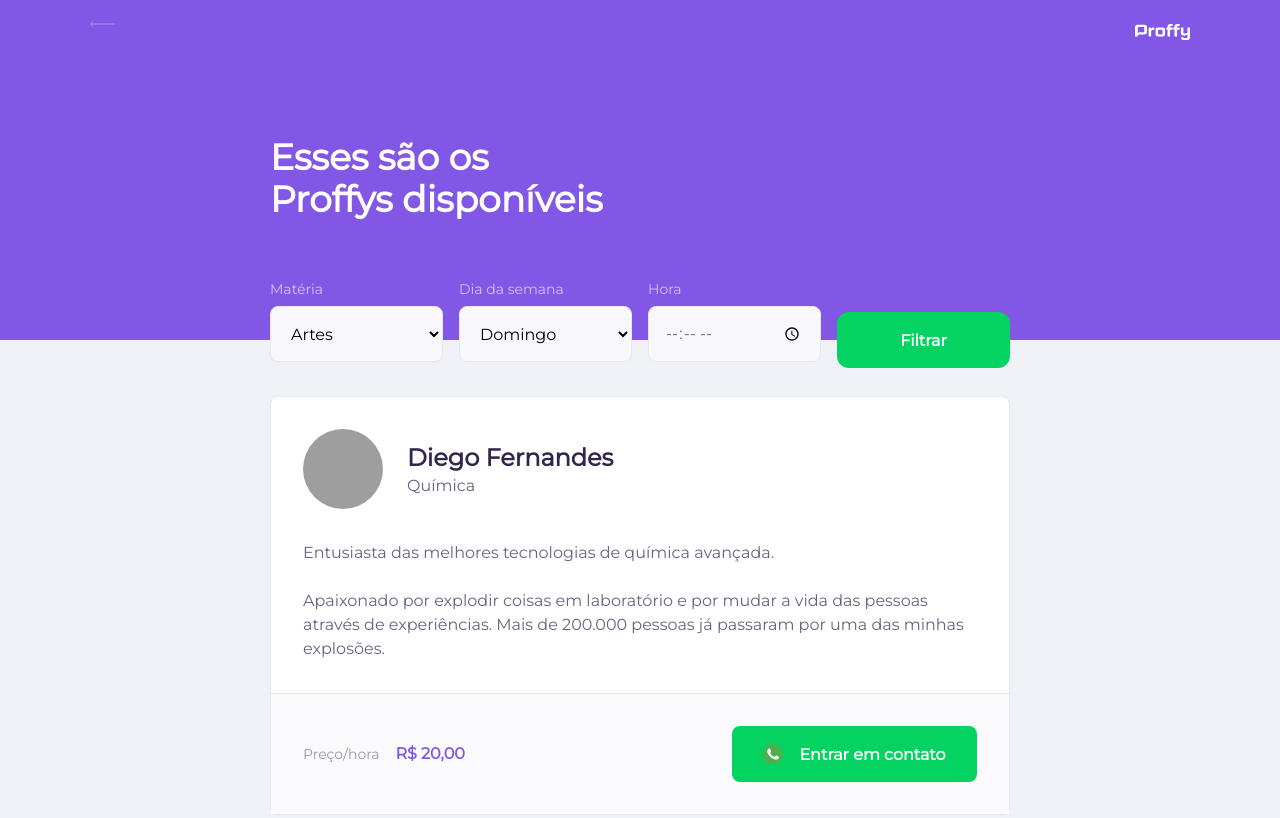
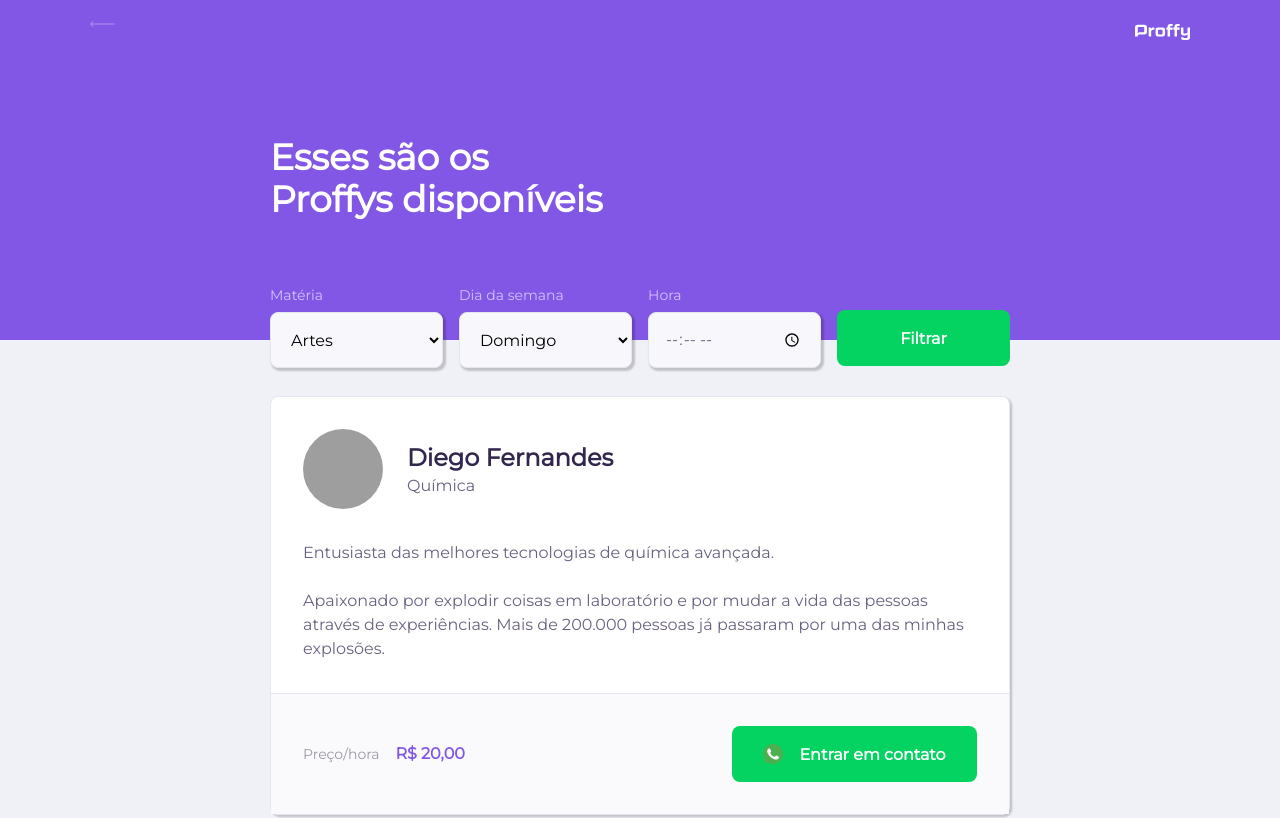
Before and after one commit to jpgSouza/next-level-week2, a plain HTML site: page study.html in a window 1280 px wide. Shown: the top 818 px of the page. Drawn offline with Linux system fonts and the light colour scheme; grey boxes are pictures that could not be loaded.

Commit message:
:wrench: Fix search button alignment

```diff
--- a/study.html
+++ b/study.html
@@ -6,8 +6,8 @@
     <meta name="viewport" content="width=device-width, initial-scale=1.0">
     <title>Proffy - Sua plataforma de estudos online</title>
 
-    <link rel="stylesheet" href="styles/main.css">
-    <link rel="stylesheet" href="styles/partials/page-study.css">
+    <link rel="stylesheet" href="/styles/main.css">
+    <link rel="stylesheet" href="/styles/partials/page-study.css">
 
     <link href="https://fonts.googleapis.com/css2?family=Montserrat&display=swap" rel="stylesheet">
 
--- a/styles/main.css
+++ b/styles/main.css
@@ -40,14 +40,15 @@ body {
 }
 
 body, input, button, textarea {
-    font: 500 1.6;
+    font-weight: 500;
+    font-size: 1.6rem;
     font-family: 'Montserrat', sans-serif;
     color: var(--color-text-base);
 }
 
 #container {
     width: 90vw;
-    max-width: 700px;
+    max-width: 500px;
 }
 
 @media ( min-width: 700px ) {
--- a/styles/partials/page-study.css
+++ b/styles/partials/page-study.css
@@ -67,7 +67,7 @@
     background: var(--color-secondary);
     color: var(--color-button-text);
     border: 0;
-    border-radius: 1.2rem;
+    border-radius: 0.8rem;
     cursor: pointer;
     font-weight: 700;
     font-size: 1.6rem;
@@ -76,11 +76,13 @@
     align-items: center;
     justify-content: center;
     transition: background 0.4s;
-    margin-top: 3.2rem;
+    transition: box-shadow 0.4s;
+    margin-top: 2.5rem;
 }
 
 #search-teachers button:hover {
     background-color: var(--color-secondary-dark);
+    box-shadow: 2px 2px 2px 1px #00000033;
 }
 
 .select-block label, .input-block label {
@@ -99,6 +101,7 @@
     padding: 0 1.6rem;
     font-size: 1.6rem;
     font-family: 'Montserrat', sans-serif;
+    box-shadow: 2px 2px 2px 1px #00000033;
 }
 
 .input-block {
@@ -113,7 +116,7 @@
     background: var(--color-primary-light);
     position: absolute;
     left: 1.6rem;
-    right: 1.6rem;
+
     bottom: 0;
 }
 
@@ -127,6 +130,7 @@
     border: 1px solid var(--color-line-in-white);
     border-radius: 0.8rem;
     margin-top: 2.4rem;
+    box-shadow: 2px 2px 2px 0.1px #00000033;
 }
 
 .teacher-item header{
```
